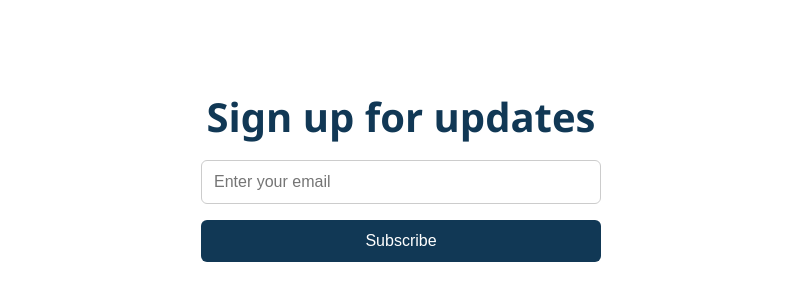
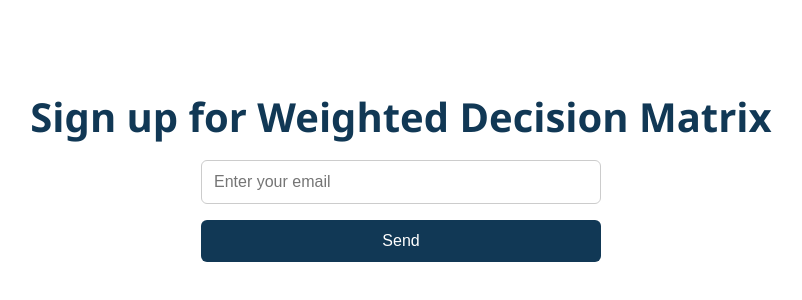
Before and after one commit to Tanjamee/Landing-page---Matrix, a plain HTML site: page landingpage.html in a window 1280 px wide. Shown: the part 246-546 px from the top of the page, without its empty margins (239-1041 px from the left). Drawn offline with Linux system fonts and the light colour scheme.

```diff
--- a/landingpage.html
+++ b/landingpage.html
@@ -48,10 +48,10 @@
   </style>
 </head>
 <body>
-  <h1>Sign up for updates</h1>
+  <h1>Sign up for Weighted Decision Matrix</h1>
   <form onsubmit="handleSignup(event)">
     <input type="email" name="email" placeholder="Enter your email" required />
-    <button type="submit">Subscribe</button>
+    <button type="submit">Send</button>
   </form>
 
   <script>
```
